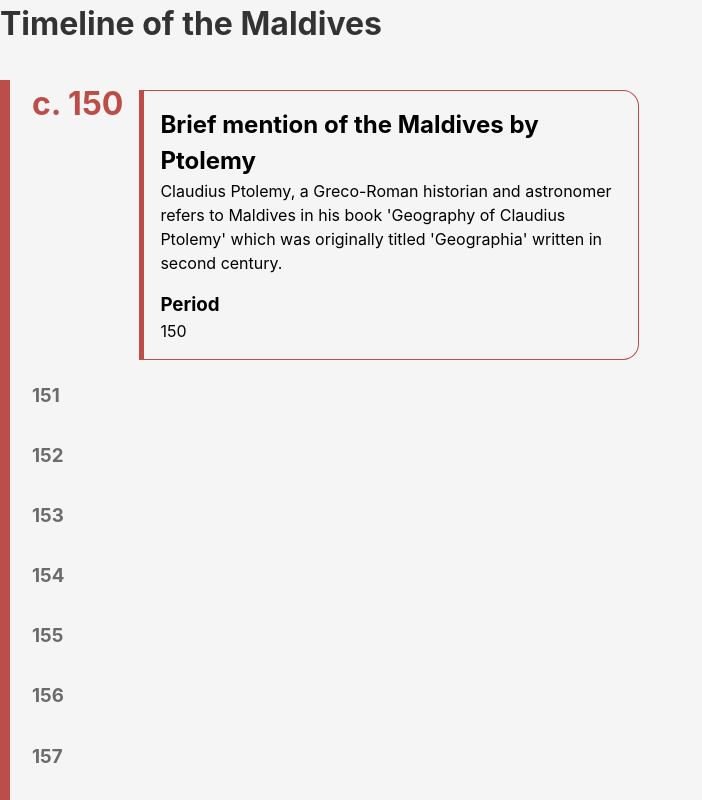
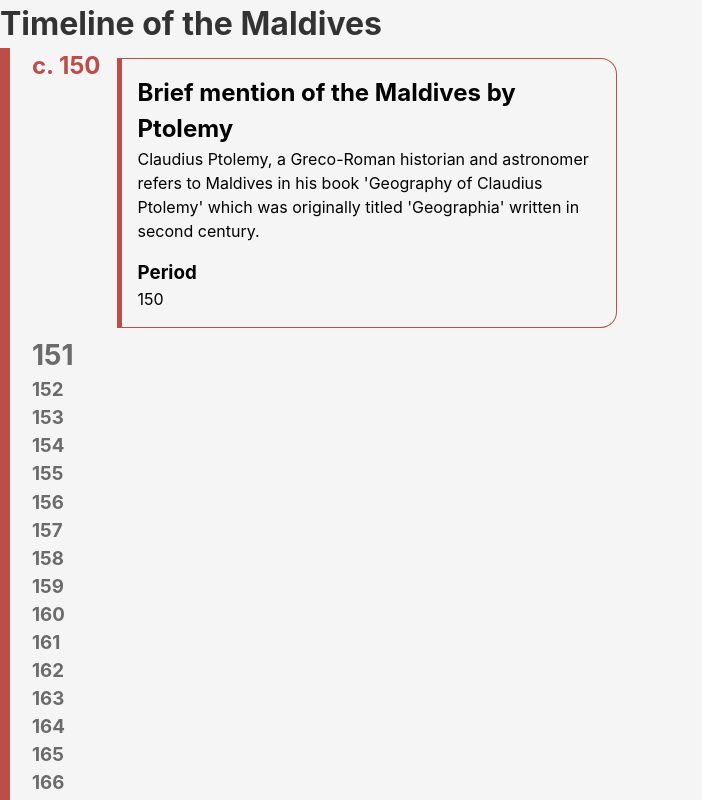
Before and after one commit to faryyym/maldive_history, a Vue app: page / in a window 1280 px wide. In both pictures the pointer is over the element "151". Shown: the top 800 px of the page, without its empty margins (0-702 px from the left). Built offline with nearby package versions, Linux system fonts and the light colour scheme.

Commit message:
Improve: Year Styling

```diff
--- a/src/App.vue
+++ b/src/App.vue
@@ -20,7 +20,6 @@
           </p>
         </div>
       </div>
-      <!-- Add other content here -->
     </div>
   </div>
 </template>
@@ -106,8 +105,14 @@ export default {
   color: #6b6b6b;
   display: flex;
   // flex-direction: column;
-  margin: 2rem;
+  margin-left: 2rem;
   font-size: 1rem;
+  transition: font-size 100ms ease;
+  cursor: pointer;
+
+  &:hover:not(.highlighted-year) {
+    font-size: 1.5rem;
+  }
 }
 
 .event {
@@ -126,9 +131,21 @@ export default {
 
 .highlighted-year {
   color: $primary;
+  margin-bottom: 1rem;
 
   .year_h3 {
-    font-size: 2rem;
+    font-size: 1.5rem;
+  }
+
+  &:hover {
+    .event {
+      border: 1px solid $secondary;
+      border-left: 5px solid $secondary;
+    }
+
+    .year_h3 {
+      color: $secondary;
+    }
   }
 }
 
--- a/vite.config.js
+++ b/vite.config.js
@@ -9,6 +9,7 @@ export default defineConfig({
       scss: {
         additionalData: `
           @import "./assets/variables.scss";
+          @import "./assets/resets.scss";
         `,
       },
     },
```
